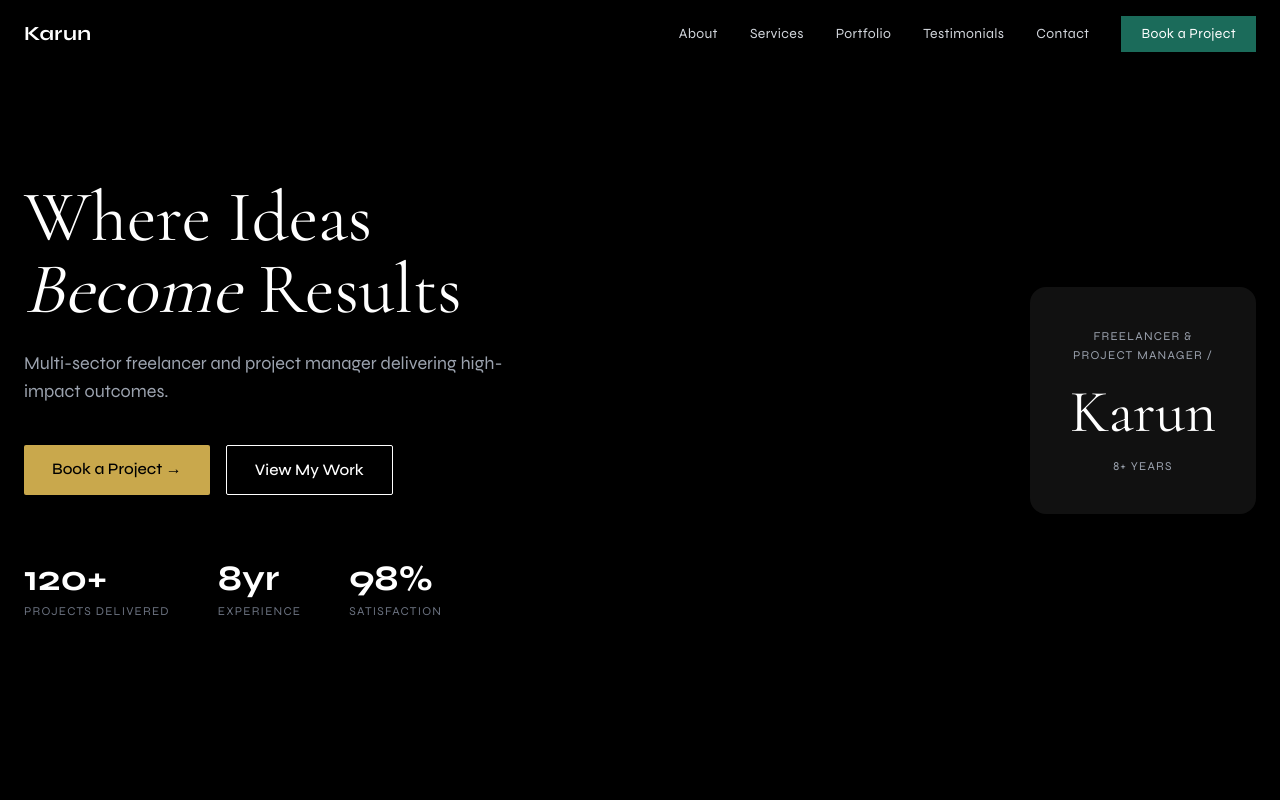
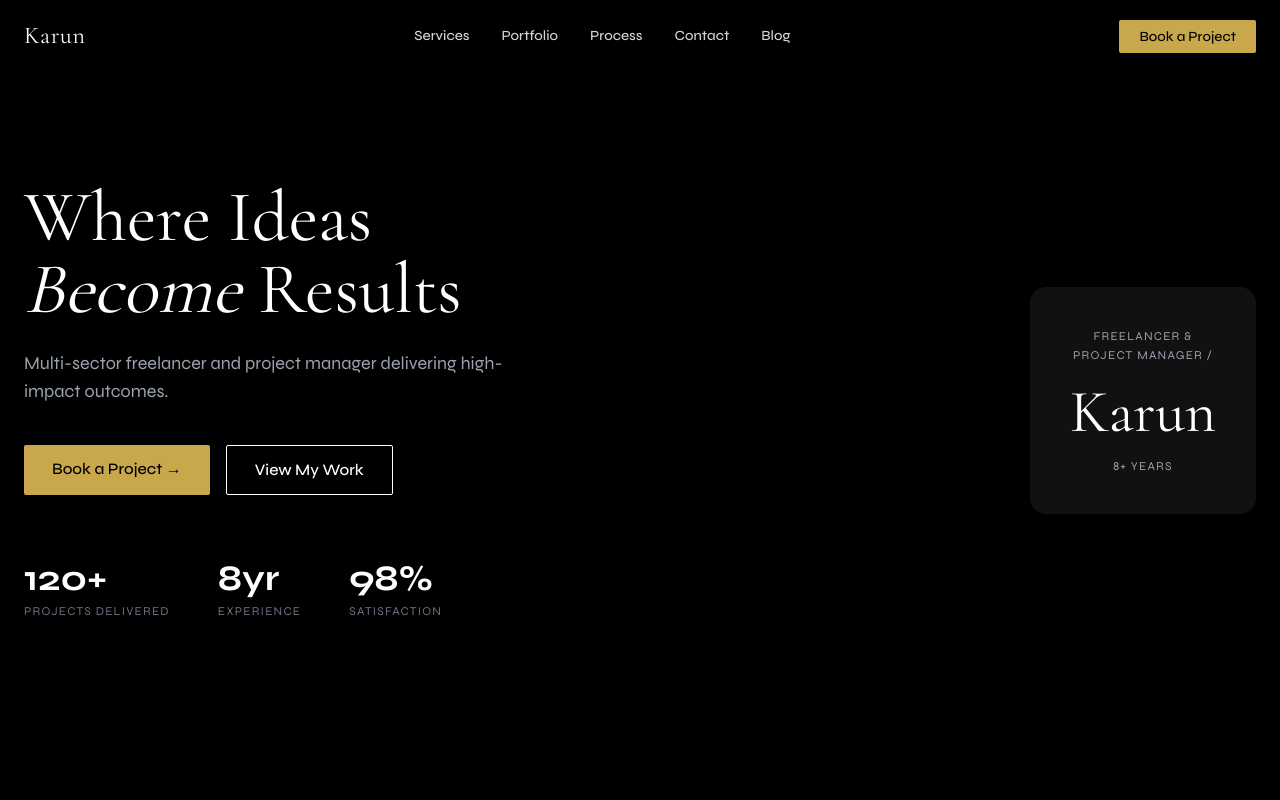
Before and after one commit to KARUN-499/karun-portfolio-v2, a Next.js app: page / in a window 1280 px wide. Shown: the top 800 px of the page. Built offline with nearby package versions, Linux system fonts and the light colour scheme; a web font is replaced by a local one.

Commit message:
Navbar: gold CTA, serif logo, Services/Portfolio/Process/Contact/Blog links

```diff
--- a/components/Navbar.tsx
+++ b/components/Navbar.tsx
@@ -1,6 +1,14 @@
 'use client';
 import Link from 'next/link';
 import { useState, useEffect } from 'react';
+
+const navLinks = [
+  { label: 'Services', href: '#services' },
+  { label: 'Portfolio', href: '#portfolio' },
+  { label: 'Process', href: '#process' },
+  { label: 'Contact', href: '#contact' },
+  { label: 'Blog', href: '#blog' },
+];
 
 export default function Navbar() {
   const [scrolled, setScrolled] = useState(false);
@@ -12,47 +20,79 @@ export default function Navbar() {
     return () => window.removeEventListener('scroll', handler);
   }, []);
 
-  const navLinks = ['About', 'Services', 'Portfolio', 'Testimonials', 'Contact'];
+  return (
+    <nav className={`fixed top-0 left-0 right-0 z-50 transition-all duration-300 ${
+      scrolled ? 'bg-black/95 backdrop-blur-sm border-b border-white/5' : 'bg-transparent'
+    }`}>
+      <div className="max-w-7xl mx-auto px-6 py-5 flex items-center justify-between">
+        {/* Logo */}
+        <Link href="/" className="font-serif text-white text-2xl font-normal tracking-wide">
+          Karun
+        </Link>
 
-  return (
-    <header className={`fixed top-0 left-0 right-0 z-50 transition-all duration-300 ${
-      scrolled ? 'bg-[#0A0A0A]/95 backdrop-blur-md border-b border-white/10' : 'bg-transparent'
-    }`}>
-      <nav className="max-w-7xl mx-auto px-6 py-4 flex items-center justify-between">
-        <Link href="/" className="font-sans text-xl font-bold text-white tracking-wide">Karun</Link>
-        {/* Desktop nav */}
+        {/* Desktop Nav */}
         <div className="hidden md:flex items-center gap-8">
-          {navLinks.map(link => (
-            <Link key={link} href={`#${link.toLowerCase()}`}
-              className="font-sans text-sm text-gray-300 hover:text-white transition-colors tracking-wide">
-              {link}
-            </Link>
+          {navLinks.map((link) => (
+            <a
+              key={link.label}
+              href={link.href}
+              className="text-gray-300 hover:text-white text-sm font-medium transition-colors"
+            >
+              {link.label}
+            </a>
           ))}
-          <Link href="#booking" className="bg-[#1B6B5A] text-white px-5 py-2 font-sans text-sm tracking-wide hover:bg-[#154f43] transition-colors">
+        </div>
+
+        {/* CTA Button */}
+        <div className="hidden md:block">
+          <Link
+            href="/booking"
+            className="px-5 py-2 text-sm font-medium text-black rounded-sm transition-all"
+            style={{ backgroundColor: '#C9A84C' }}
+          >
             Book a Project
           </Link>
         </div>
-        {/* Mobile hamburger */}
-        <button className="md:hidden text-white" onClick={() => setMenuOpen(!menuOpen)}>
-          <svg width="24" height="24" fill="none" stroke="currentColor" strokeWidth="2" viewBox="0 0 24 24">
-            {menuOpen ? <path strokeLinecap="round" strokeLinejoin="round" d="M6 18L18 6M6 6l12 12"/> : <path strokeLinecap="round" strokeLinejoin="round" d="M4 6h16M4 12h16M4 18h16"/>}
+
+        {/* Mobile Menu Button */}
+        <button
+          className="md:hidden text-white"
+          onClick={() => setMenuOpen(!menuOpen)}
+          aria-label="Toggle menu"
+        >
+          <svg width="24" height="24" fill="none" stroke="currentColor" strokeWidth="2">
+            {menuOpen ? (
+              <path strokeLinecap="round" strokeLinejoin="round" d="M6 18L18 6M6 6l12 12" />
+            ) : (
+              <path strokeLinecap="round" strokeLinejoin="round" d="M4 6h16M4 12h16M4 18h16" />
+            )}
           </svg>
         </button>
-      </nav>
-      {/* Mobile menu */}
+      </div>
+
+      {/* Mobile Menu */}
       {menuOpen && (
-        <div className="md:hidden bg-[#0A0A0A] border-t border-white/10 px-6 py-6 flex flex-col gap-4">
-          {navLinks.map(link => (
-            <Link key={link} href={`#${link.toLowerCase()}`}
-              className="font-sans text-sm text-gray-300 hover:text-white transition-colors tracking-wide"
-              onClick={() => setMenuOpen(false)}>
-              {link}
-            </Link>
+        <div className="md:hidden bg-black border-t border-white/10 px-6 py-4 flex flex-col gap-4">
+          {navLinks.map((link) => (
+            <a
+              key={link.label}
+              href={link.href}
+              className="text-gray-300 hover:text-white text-sm font-medium py-2 transition-colors"
+              onClick={() => setMenuOpen(false)}
+            >
+              {link.label}
+            </a>
           ))}
-          <Link href="#booking" className="bg-[#1B6B5A] text-white px-5 py-2 font-sans text-sm tracking-wide text-center hover:bg-[#154f43] transition-colors"
-            onClick={() => setMenuOpen(false)}>Book a Project</Link>
+          <Link
+            href="/booking"
+            className="px-5 py-2 text-sm font-medium text-black text-center rounded-sm mt-2"
+            style={{ backgroundColor: '#C9A84C' }}
+            onClick={() => setMenuOpen(false)}
+          >
+            Book a Project
+          </Link>
         </div>
       )}
-    </header>
+    </nav>
   );
 }
```
